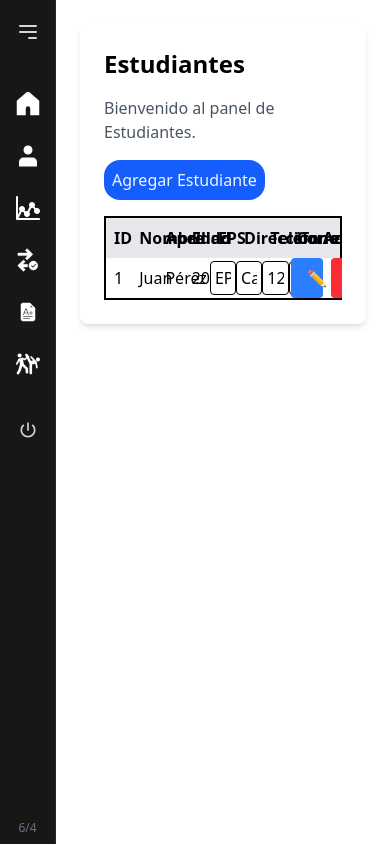
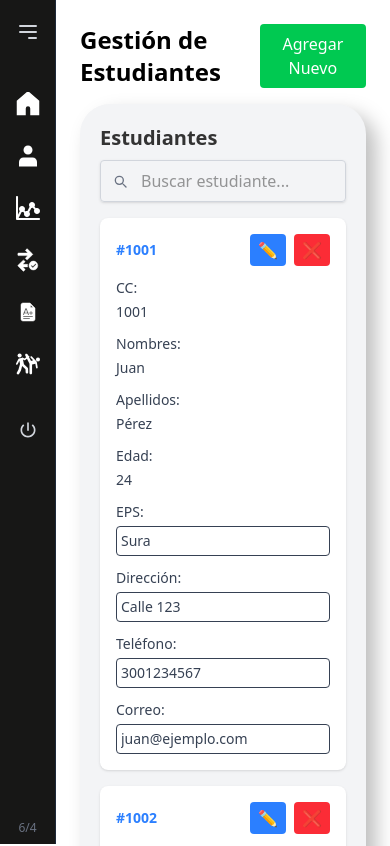
Before and after one commit to JoseVidal1/DOJANKWON_PROY, a React (Vite) app: page /Estudiantes in a window 390 px wide. Shown: the top 846 px of the page. Built offline with nearby package versions, Linux system fonts and the light colour scheme.

Commit message:
responsive AAA random

```diff
--- a/src/Components/AgregarEstudiante.jsx
+++ b/src/Components/AgregarEstudiante.jsx
@@ -1,7 +1,8 @@
 import React from 'react'
 
-export default function AgregarEstudiante({isOpen, onClose, onAdd}) {
+export default function AgregarEstudiante({ isOpen, onClose, onAdd }) {
   if (!isOpen) return null;
+
   const agregarEstudiante = (e) => {
     e.preventDefault();
     const formData = new FormData(e.target);
@@ -13,32 +14,41 @@ export default function AgregarEstudiante({isOpen, onClose, onAdd}) {
       eps: formData.get('eps'),
       direccion: formData.get('direccion'),
       telefono: formData.get('telefono'),
-      correo: formData.get('correo')
+      correo: formData.get('correo'),
     };
     onAdd(nuevoEstudiante);
     onClose();
-  }
+  };
+
   return (
-    <div className="fixed inset-0 backdrop-blur-sm  flex items-center justify-center z-50 " >
-        <div
-      className="absolute inset-0"
-      onClick={onClose}
-    ></div>
-        <div className="bg-white rounded-lg shadow-lg p-6 w-96 z-10 relative" >
-        <h1 className='text-3xl font-bold'>Agregar Estudiante</h1>
-        <form className='flex flex-col gap-4 mt-4' onSubmit={agregarEstudiante}>
-            <input type="text" name='cc' placeholder='CC' className='p-2 border rounded'required />
-            <input type="text" name='nombre' placeholder='Nombres' className='p-2 border rounded'required />
-            <input type="text" name='apellido' placeholder='Apellidos' className='p-2 border rounded' required/>
-            <input type="date" name='edad' className='p-2 border rounded' required />
-            <input type="text" name='eps' placeholder='EPS' className='p-2 border rounded' required />
-            <input type="text" name='direccion' placeholder='Dirección' className='p-2 border rounded' required />
-            <input type="text" name='telefono' placeholder='Teléfono' className='p-2 border rounded' required />
-            <input type="email" name='correo' placeholder='Correo' className='p-2 border rounded' required />
-            <button type="submit" className='bg-blue-500 text-white p-2 rounded' >Agregar Estudiante</button>
+    <div className="fixed inset-0 backdrop-blur-sm flex items-center justify-center z-50">
+      <div className="absolute inset-0" onClick={onClose}></div>
+
+      <div className="bg-white rounded-2xl shadow-xl p-6 w-full max-w-lg z-10 relative">
+        <h1 className="text-2xl font-bold mb-4 text-center">Agregar Estudiante</h1>
+
+        <form onSubmit={agregarEstudiante} className="grid grid-cols-1 md:grid-cols-2 gap-4">
+          <div className="md:col-span-2">
+            <input type="text" name="cc" placeholder="CC" className="w-full p-2 border border-gray-300 rounded" required/>
+          </div>
+
+          <input type="text" name="nombre" placeholder="Nombres" className="w-full p-2 border border-gray-300 rounded" required/>
+          <input type="text" name="apellido" placeholder="Apellidos" className="w-full p-2 border border-gray-300 rounded" required/>
+          <input type="date" name="edad" className="w-full p-2 border border-gray-300 rounded md:col-span-2" required/>
+          <input type="text" name="eps" placeholder="EPS" className="w-full p-2 border border-gray-300 rounded md:col-span-2" required/>
+          <input type="text" name="direccion" placeholder="Dirección" className="w-full p-2 border border-gray-300 rounded md:col-span-2" required/>
+          <input type="text" name="telefono" placeholder="Teléfono" className="w-full p-2 border border-gray-300 rounded" required/>
+          <input type="email" name="correo" placeholder="Correo" className="w-full p-2 border border-gray-300 rounded" required/>
+
+          <div className="md:col-span-2">
+            <button
+              type="submit"
+              className="w-full bg-blue-500 text-white py-2 px-4 rounded hover:bg-blue-600 transition">
+              Agregar Estudiante
+            </button>
+          </div>
         </form>
-        </div>
-
+      </div>
     </div>
-  )
+  );
 }
--- a/src/Components/Estudiante.jsx
+++ b/src/Components/Estudiante.jsx
@@ -1,17 +1,44 @@
-import React, { useState } from 'react'
+import React, { useState, useEffect } from 'react'
+import editIcon from '../assets/icons/edit.svg';
+import deleteIcon from '../assets/icons/delete.svg';
 
-export default function Estudiante({estudiante, setEstudianteAEliminar, setIsModalEliminar,setEstudianteAEditar, setIsModalEditar}) {
-    /*
-    de 4 a 6 5pm-6pm
-    de 7 a 10 6pm-7pm
-    mayores 10 7pm -8pm
-     */
+export default function Estudiante({ estudiante, onEditar, onEliminar }) {
     const [eps, setEps] = useState(estudiante.eps);
     const [direccion, setDireccion] = useState(estudiante.direccion);
     const [telefono, setTelefono] = useState(estudiante.telefono);
     const [correo, setCorreo] = useState(estudiante.correo);
+
+    useEffect(() => {
+        setEps(estudiante.eps);
+        setDireccion(estudiante.direccion);
+        setTelefono(estudiante.telefono);
+        setCorreo(estudiante.correo);
+    }, [estudiante]);
+
+    const handleEditar = () => {
+        onEditar({
+            ...estudiante,
+            eps,
+            direccion,
+            telefono,
+            correo
+        });
+    };
+
+    // editar y eliminar
+    const EditIcon = (
+      <img src="/assets/icons/edit.svg" alt="Editar" width={16} height={16} />
+    );
+    const DeleteIcon = (
+      <img src="/assets/icons/delete.svg" alt="Eliminar" width={16} height={16} />
+    );
+
+    // Estilos
+    const inputClass = 'w-30 px-1 py-0.5 bg-transparent text-center text-sm';
+    const buttonClass = 'flex items-center justify-center w-7 h-7 mt-1.5 rounded bg-gray-700 hover:bg-gray-800 transition-colors';
+
     return (
-    <tr key={estudiante.id} className="hover:bg-gray-100">
+        <tr className="hover:bg-gray-100 ">
             <td className='p-2 text-center'>{estudiante.id}</td>
             <td className='p-2 text-center'>{estudiante.nombre}</td>
             <td className='p-2 text-center'>{estudiante.apellido}</td>
@@ -27,36 +54,17 @@ export default function Estudiante({estudiante, setEstudianteAEliminar, setIsMod
                     edad = 0;
                 }
                 return edad;
-                  })()}
-                  </td>
-                  <td><input className='w-full p-1 border rounded'  type="text" value={eps} onChange={e=> setEps( e.target.value)} /></td>
-                  <td><input className='w-full p-1 border rounded' type="text" value={direccion} onChange={e=> setDireccion(e.target.value)}  /></td>
-                  <td><input className='w-full p-1 border rounded' type="text" value={telefono} onChange={e=> setTelefono(e.target.value)} /></td>
-                  <td><input className='w-full p-1 border rounded' type="text" value={correo} onChange={e=> setCorreo(e.target.value)} /></td>
-                  <td className="flex justify-center items-center">
-                    <button className="bg-blue-500 w-[40%]  text-white px-4 py-2 rounded hover:cursor-pointer hover:bg-blue-400"
-                    onClick={() => {
-                        const estudianteActualizado = {
-                          ...estudiante,
-                          eps: eps,
-                          direccion: direccion,
-                          telefono: telefono,
-                          correo: correo
-                        };
-                        setEstudianteAEditar(estudianteActualizado);
-                        setIsModalEditar(true);
-                      }}
-                    >
-                      ✏️
+            })()}</td>
+            <td className='p-2 text-center align-middle'><input className={inputClass}  type="text" value={eps} onChange={e=> setEps( e.target.value)} /></td>
+            <td className='p-2 text-center align-middle'><input className={inputClass} type="text" value={direccion} onChange={e=> setDireccion(e.target.value)}  /></td>
+            <td className='p-2 text-center align-middle'><input className={inputClass} type="text" value={telefono} onChange={e=> setTelefono(e.target.value)} /></td>
+            <td className='p-2 text-center align-middle'><input className={inputClass} type="email" value={correo} onChange={e=> setCorreo(e.target.value)} /></td>
+            <td className="flex justify-center items-center gap-1">
+                <button className={buttonClass} onClick={handleEditar} title="Editar">
+                  <img src={editIcon} alt="Editar" className="w-4 h-4" />
                 </button>
-                    <button
-                      className="bg-red-500 w-[40%] text-white px-4 py-2 rounded ml-2 hover:cursor-pointer hover:bg-red-400"
-                      onClick={() => {
-                        setEstudianteAEliminar(estudiante);
-                        setIsModalEliminar(true);
-                      }}
-                    >
-                      ❌
+                <button className={buttonClass + ' ml-1'} onClick={() => onEliminar(estudiante)} title="Eliminar">
+                  <img src={deleteIcon} alt="Eliminar" className="w-4 h-4" />
                 </button>
             </td>
         </tr>
--- /dev/null
+++ b/src/Components/TablaResponsivaEs.jsx
@@ -0,0 +1,210 @@
+import React, { useState } from 'react';
+import Estudiante from './Estudiante';
+export default function TablaResponsiva({
+    columnas = [],
+    datos = [],
+    onEditar,
+    onEliminar,
+    onGuardarCambio,
+    titulo = 'Datos',
+    mostrarBotones = true,
+    mostrarIndice = false,
+    keyField = 'id',
+    setEstudianteAEditar,
+    setIsModalEditar,
+    setEstudianteAEliminar,
+    setIsModalEliminar
+  }) {
+    const [datosEditados, setDatosEditados] = useState({});
+    const hayDatos = datos && datos.length > 0;
+
+    const handleCampoChange = (itemId, campo, valor) => {
+      setDatosEditados(prev => ({
+        ...prev,
+        [itemId]: {
+          ...(prev[itemId] || {}),
+          [campo]: valor
+        }
+      }));
+    };
+
+    const handleGuardarCambio = (item, campo) => {
+      if (datosEditados[item[keyField]] && onGuardarCambio) {
+        onGuardarCambio(
+          item[keyField],
+          campo,
+          datosEditados[item[keyField]][campo]
+        );
+        const nuevosDatosEditados = { ...datosEditados };
+        delete nuevosDatosEditados[item[keyField]][campo];
+        if (Object.keys(nuevosDatosEditados[item[keyField]]).length === 0) {
+          delete nuevosDatosEditados[item[keyField]];
+        }
+        setDatosEditados(nuevosDatosEditados);
+      }
+    };
+    const renderizarCampo = (item, columna) => {
+      if (columna.render && !columna.editable) {
+        return columna.render(item);
+      }
+      if (columna.editable) {
+        if (columna.renderEditable) {
+          return columna.renderEditable(
+            item,
+            datosEditados[item[keyField]]?.[columna.id] !== undefined
+              ? datosEditados[item[keyField]][columna.id]
+              : item[columna.id],
+            (valor) => handleCampoChange(item[keyField], columna.id, valor),
+            () => handleGuardarCambio(item, columna.id)
+          );
+        }
+        const valorActual = datosEditados[item[keyField]]?.[columna.id] !== undefined
+          ? datosEditados[item[keyField]][columna.id]
+          : item[columna.id];
+
+        return (
+          <div className="flex items-center">
+            <input
+              type="text"
+              className="w-full p-1 border rounded"
+              value={valorActual || ''}
+              onChange={(e) => handleCampoChange(item[keyField], columna.id, e.target.value)}
+              onBlur={() => handleGuardarCambio(item, columna.id)}
+            />
+          </div>
+        );
+      }
+      return item[columna.id];
+    };
+
+    return (
+      <div className="p-5 rounded-[30px] shadow-[10px_10px_20px_#bebebe,-10px_-10px_20px_#ffffff] bg-gray-100 text-[#333]">
+        {/*titulo Estudiante*/}
+        <h1 className="text-xl mb-2 font-bold">{titulo}</h1>
+
+        {/* Buscar estudiante */}
+        <div className="mb-4 relative w-full md:w-1/3">
+        <input type="text" placeholder="Buscar estudiante..." className="w-full pl-10 pr-3 py-2 border border-gray-300 rounded shadow-sm focus:outline-none focus:ring-2 focus:ring-blue-400"/>
+        <button type="button" className="absolute inset-y-0 left-0 px-3 flex items-center text-gray-500 hover:text-gray-700">
+          <svg className="w-4 h-4" fill="none" stroke="currentColor" strokeWidth="2" viewBox="0 0 24 24"><path strokeLinecap="round" strokeLinejoin="round" d="M21 21l-4.35-4.35M17 11a6 6 0 1 0-12 0 6 6 0 0 0 12 0z" />
+          </svg>
+          </button>
+          </div>
+
+        {/* Tabla de escritorio  */}
+        <div className="overflow-auto rounded-lg shadow hidden md:block">
+          <table className="w-full">
+            <thead className="bg-gray-50 border-b-2 border-gray-200">
+              <tr>
+                {mostrarIndice && (
+                  <th className="w-16 p-3 text-sm font-semibold tracking-wide text-center">No.</th>
+                )}
+                {columnas.map((columna) => (
+                  <th
+                    key={columna.id}
+                    className={
+                      [
+                        'id', 'nombre', 'apellido', 'edad', 'eps', 'direccion', 'telefono', 'correo'
+                      ].includes(columna.id)
+                        ? 'p-3 text-sm font-semibold tracking-wide text-center'
+                        : 'p-3 text-sm font-semibold tracking-wide text-left'
+                    }
+                    style={columna.width ? { width: columna.width } : {}}
+                  >
+                    {columna.header}
+                  </th>
+                ))}
+                {mostrarBotones && (
+                  <th className="w-24 p-3 text-sm font-semibold tracking-wide text-center">
+                    Acciones
+                  </th>
+                )}
+              </tr>
+            </thead>
+            <tbody className="divide-y divide-gray-100">
+              {hayDatos ? (
+                datos.map((estudiante, index) => (
+                  <Estudiante
+                    key={estudiante[keyField]}
+                    estudiante={estudiante}
+                    onEditar={onEditar}
+                    onEliminar={onEliminar}
+                  />
+                ))
+              ) : (
+                <tr className="bg-white">
+                  <td
+                    colSpan={columnas.length + (mostrarIndice ? 1 : 0) + (mostrarBotones ? 1 : 0)}
+                    className="p-3 text-sm text-gray-700 text-center"
+                  >
+                    No hay datos disponibles
+                  </td>
+                </tr>
+              )}
+            </tbody>
+          </table>
+        </div>
+
+        {/* Vista celular*/}
+        <div className="grid grid-cols-1 sm:grid-cols-2 gap-4 md:hidden">
+          {hayDatos ? (
+            datos.map((item, index) => (
+              <div key={item[keyField]} className="bg-white space-y-3 p-4 rounded-lg shadow">
+                <div className="flex items-center justify-between">
+                  <div className="flex items-center space-x-2 text-sm">
+                    {mostrarIndice && <div className="font-bold">#{index + 1}</div>}
+                    <div className="font-bold text-blue-500">
+                      {item[keyField] ? `#${item[keyField]}` : ''}
+                    </div>
+                  </div>
+                  {mostrarBotones && (
+                    <div className="flex space-x-2">
+                      {onEditar && (
+                        <button
+                          onClick={() => onEditar(item)}
+                          className="bg-blue-500 text-white px-2 py-1 rounded hover:bg-blue-600 hover:cursor-pointer"
+                          title="Editar"
+                        >
+                          ✏️
+                        </button>
+                      )}
+                      {onEliminar && (
+                        <button
+                          onClick={() => onEliminar(item)}
+                          className="bg-red-500 text-white px-2 py-1 rounded hover:bg-red-600 hover:cursor-pointer"
+                          title="Eliminar"
+                        >
+                          ❌
+                        </button>
+                      )}
+                    </div>
+                  )}
+                </div>
+                {columnas.map((columna) => (
+                  <div key={`mobile-${item[keyField]}-${columna.id}`} className="text-sm text-gray-700">
+                    <div className="flex flex-col">
+                      <span className="font-medium mb-1">{columna.header}: </span>
+                      {['eps','direccion','telefono','correo'].includes(columna.id) ? (
+                        <input
+                          type={columna.id === 'correo' ? 'email' : 'text'}
+                          className="w-full p-1 border rounded"
+                          value={item[columna.id] || ''}
+                          onChange={e => onGuardarCambio && onGuardarCambio(item[keyField], columna.id, e.target.value)}
+                        />
+                      ) : (
+                        <span>{columna.render ? columna.render(item) : item[columna.id]}</span>
+                      )}
+                    </div>
+                  </div>
+                ))}
+              </div>
+            ))
+          ) : (
+            <div className="bg-white p-4 rounded-lg shadow text-center">
+              No hay datos disponibles
+            </div>
+          )}
+        </div>
+      </div>
+    );
+  }
--- a/src/page/Estudiantes.jsx
+++ b/src/page/Estudiantes.jsx
@@ -1,108 +1,153 @@
 import React, { useState } from 'react';
+import TablaResponsiva from '../Components/TablaResponsivaEs';
 import ModalEE from '../Components/ModalEE';
 import AgregarEstudiante from '../Components/AgregarEstudiante';
 import Estudiante from '../Components/Estudiante';
-const Estudiantes = () => {
+
+export default function TablaEstudiantes() {
   const [estudiantes, setEstudiantes] = useState([
-    { id: 1, nombre: 'Juan', apellido: 'Pérez', edad: "02-10-2005", eps: 'EPS1', direccion: 'Calle 1', telefono: '1234567890', correo: 'jjshjs@jsjsjs' },
-    /*{ id: 2, nombre: 'María', apellido: 'Gómez', edad: 22, eps: 'EPS2', direccion: 'Calle 2', telefono: '0987654321', correo: ',' },
-    { id: 3, nombre: 'Pedro', apellido: 'López', edad: 21, eps: 'EPS3', direccion: 'Calle 3', telefono: '1122334455', correo: ',' },*/
+    {
+      id: "1001",
+      nombre: "Juan",
+      apellido: "Pérez",
+      edad: "2000-05-15",
+      eps: "Sura",
+      direccion: "Calle 123",
+      telefono: "3001234567",
+      correo: "juan@ejemplo.com"
+    },
+    {
+      id: "1002",
+      nombre: "María",
+      apellido: "González",
+      edad: "2005-10-20",
+      eps: "Nueva EPS",
+      direccion: "Carrera 45",
+      telefono: "3107654321",
+      correo: "maria@ejemplo.com"
+    }
   ]);
+
+  const [isModalEditar, setIsModalEditar] = useState(false);
   const [isModalEliminar, setIsModalEliminar] = useState(false);
-  const [isModalEditar, setIsModalEditar] = useState(false);
+  const [isModalAgregar, setIsModalAgregar] = useState(false);
   const [estudianteAEditar, setEstudianteAEditar] = useState(null);
   const [estudianteAEliminar, setEstudianteAEliminar] = useState(null);
-  const [isModalAgregar, setIsModalAgregar] = useState(false);
 
-  function EditarEstudiante(estudiante) {
-    const nuevosEstudiantes = estudiantes.map((est) => {
-      if (est.id === estudiante.id) {
-        return {...estudiante};
+  const columnasEstudiantes = [
+    { id: 'id', header: 'CC' },
+    { id: 'nombre', header: 'Nombres' },
+    { id: 'apellido', header: 'Apellidos' },
+    {
+      id: 'edad',
+      header: 'Edad',
+      render: (estudiante) => {
+        const fechaActual = new Date();
+        const fechaNacimiento = new Date(estudiante.edad);
+        let edad = fechaActual.getFullYear() - fechaNacimiento.getFullYear();
+        const mes = fechaActual.getMonth() - fechaNacimiento.getMonth();
+        if (mes < 0 || (mes === 0 && fechaActual.getDate() < fechaNacimiento.getDate())) {
+          edad--;
         }
-      return est;
-    });
-    setEstudiantes(nuevosEstudiantes);
-    console.log(nuevosEstudiantes);
+        if (edad < 0) {
+          edad = 0;
         }
-  function EliminarEstudiante(id) {
-    const nuevoEstudiantes = estudiantes.filter((estudiante) => estudiante.id !== id);
-    setEstudiantes(nuevoEstudiantes);
+        return edad;
       }
+    },
+    { id: 'eps', header: 'EPS' },
+    { id: 'direccion', header: 'Dirección' },
+    { id: 'telefono', header: 'Teléfono' },
+    { id: 'correo', header: 'Correo' }
+  ];
+
+  // Manejar edición
+  const handleEditar = (estudiante) => {
+    setEstudianteAEditar(estudiante);
+    setIsModalEditar(true);
+  };
+
+  // Manejar eliminación
+  const handleEliminar = (estudiante) => {
+    setEstudianteAEliminar(estudiante);
+    setIsModalEliminar(true);
+  };
+
+  // Confirmar edición
+  const confirmarEditar = () => {
+    if (estudianteAEditar) {
+      setEstudiantes(estudiantes.map(est =>
+        est.id === estudianteAEditar.id ? estudianteAEditar : est
+      ));
+      setIsModalEditar(false);
+    }
+  };
+
+  // Confirmar eliminación
+  const confirmarEliminar = () => {
+    if (estudianteAEliminar) {
+      setEstudiantes(estudiantes.filter(est => est.id !== estudianteAEliminar.id));
+      setIsModalEliminar(false);
+    }
+  };
+
+  // Manejar agregar estudiante
+  const handleAgregarEstudiante = (nuevoEstudiante) => {
+    setEstudiantes([...estudiantes, nuevoEstudiante]);
+  };
+
+  // Guardar cambios de campos
+  const handleGuardarCambio = (id, campo, valor) => {
+    setEstudiantes(prev => prev.map(est =>
+      est.id === id ? { ...est, [campo]: valor } : est
+    ));
+  };
 
   return (
-    <>
-      <div className="bg-white rounded-lg shadow-md p-6">
-        <h1 className="text-2xl font-bold mb-4">Estudiantes</h1>
-        <p className="text-gray-600">Bienvenido al panel de Estudiantes.</p>
+    <div className="container mx-auto">
+      <div className="flex justify-between items-center mb-4">
+        <h1 className="text-2xl font-bold">Gestión de Estudiantes</h1>
+        <button
+          className="bg-green-500 text-white px-4 py-2 rounded hover:bg-green-600"
+          onClick={() => setIsModalAgregar(true)}
+        >
+          Agregar Nuevo
+        </button>
+      </div>
 
-        <div className="overflow-x-auto mt-4">
-          <button className='p-2 rounded-2xl bg-blue-600 text-blue-50 hover:cursor-pointer hover:bg-blue-400' onClick={() => {
-                        setIsModalAgregar(true);
-                      }}>Agregar Estudiante</button>
-          <table className="border-2 border-black-300 rounded-lg shadow-md mt-4 w-full table-fixed  border-collapse">
-            <thead>
-              <tr className="bg-gray-200">
-                <th className='p-2'>ID</th>
-                <th className='p-2'>Nombre</th>
-                <th className='p-2'>Apellido</th>
-                <th className='p-2'>Edad</th>
-                <th className='p-2'>EPS</th>
-                <th className='p-2'>Dirección</th>
-                <th className='p-2'>Teléfono</th>
-                <th className='p-2'>Correo</th>
-                <th className='p-2'>Acciones</th>
-              </tr>
-            </thead>
-            <tbody>
-              {estudiantes.map((estudiante) => (
-                <Estudiante
-                  key={estudiante.id}
-                  estudiante={estudiante}
-                  setEstudianteAEliminar={setEstudianteAEliminar}
-                  setIsModalEliminar={setIsModalEliminar}
-                  setEstudianteAEditar={setEstudianteAEditar}
-                  setIsModalEditar={setIsModalEditar}
+      <TablaResponsiva
+        columnas={columnasEstudiantes}
+        datos={estudiantes}
+        onEditar={handleEditar}
+        onEliminar={handleEliminar}
+        titulo="Estudiantes"
+        onGuardarCambio={handleGuardarCambio}
       />
-              ))}
-            </tbody>
-          </table>
-        </div>
-        {/* ModalAgregarEstudiante */}
-        <AgregarEstudiante
-          isOpen={isModalAgregar}
-          onClose={() => setIsModalAgregar(false)}
-          onAdd={(nuevoEstudiante) => {
-            setEstudiantes([...estudiantes, nuevoEstudiante]);
-            setIsModalAgregar(false);
-          }}/>
-        {/* ModalEliminar */}
+
+      {/* Modal para editar estudiante */}
+      <ModalEE
+        isOpen={isModalEditar}
+        onClose={() => setIsModalEditar(false)}
+        objeto={estudianteAEditar ? `${estudianteAEditar.nombre} ${estudianteAEditar.apellido}` : ''}
+        onAccion={confirmarEditar}
+        accion="editar"
+      />
+
+      {/* Modal para eliminar estudiante */}
       <ModalEE
         isOpen={isModalEliminar}
         onClose={() => setIsModalEliminar(false)}
         objeto={estudianteAEliminar ? `${estudianteAEliminar.nombre} ${estudianteAEliminar.apellido}` : ''}
-          onAccion={() => {
-            if (estudianteAEliminar) {
-              EliminarEstudiante(estudianteAEliminar.id);
-              setIsModalEliminar(false);
-            }
-          }}
+        onAccion={confirmarEliminar}
         accion="eliminar"
       />
-          <ModalEE
-          isOpen={isModalEditar}
-          onClose={() => setIsModalEditar(false)}
-          objeto={estudianteAEditar ? `${estudianteAEditar.nombre} ${estudianteAEditar.apellido}` : ''}
-          onAccion={() => {
-            if (estudianteAEditar) {
-              EditarEstudiante(estudianteAEditar);
-              setIsModalEditar(false);
-            }
-          }}
-          accion="editar"
+
+      {/* Modal para agregar estudiante */}
+      <AgregarEstudiante
+        isOpen={isModalAgregar}
+        onClose={() => setIsModalAgregar(false)}
+        onAdd={handleAgregarEstudiante}
       />
     </div>
-    </>
   );
-};
-
-export default Estudiantes;
+}
--- a/src/page/Examenes.jsx
+++ b/src/page/Examenes.jsx
@@ -34,7 +34,7 @@ const Examenes = () => {
   const estudiantesOrdenados = [...estudiantesConNotas].sort((a, b) => b.notaFinal - a.notaFinal);
 
   return (
-    <div className="bg-white rounded-lg shadow-xl p-6">
+    <div className="p-5 rounded-[30px] shadow-[10px_10px_20px_#bebebe,-10px_-10px_20px_#ffffff] bg-gray-100 text-[#333]">
       <div className="flex justify-between items-center mb-6">
         <div>
           <h1 className="text-3xl font-bold">Exámenes</h1>
```
Also changed, not shown: src/assets/icons/delete.svg (added), src/assets/icons/edit.svg (added). Lines whose indentation alone changed are shown as unchanged.
